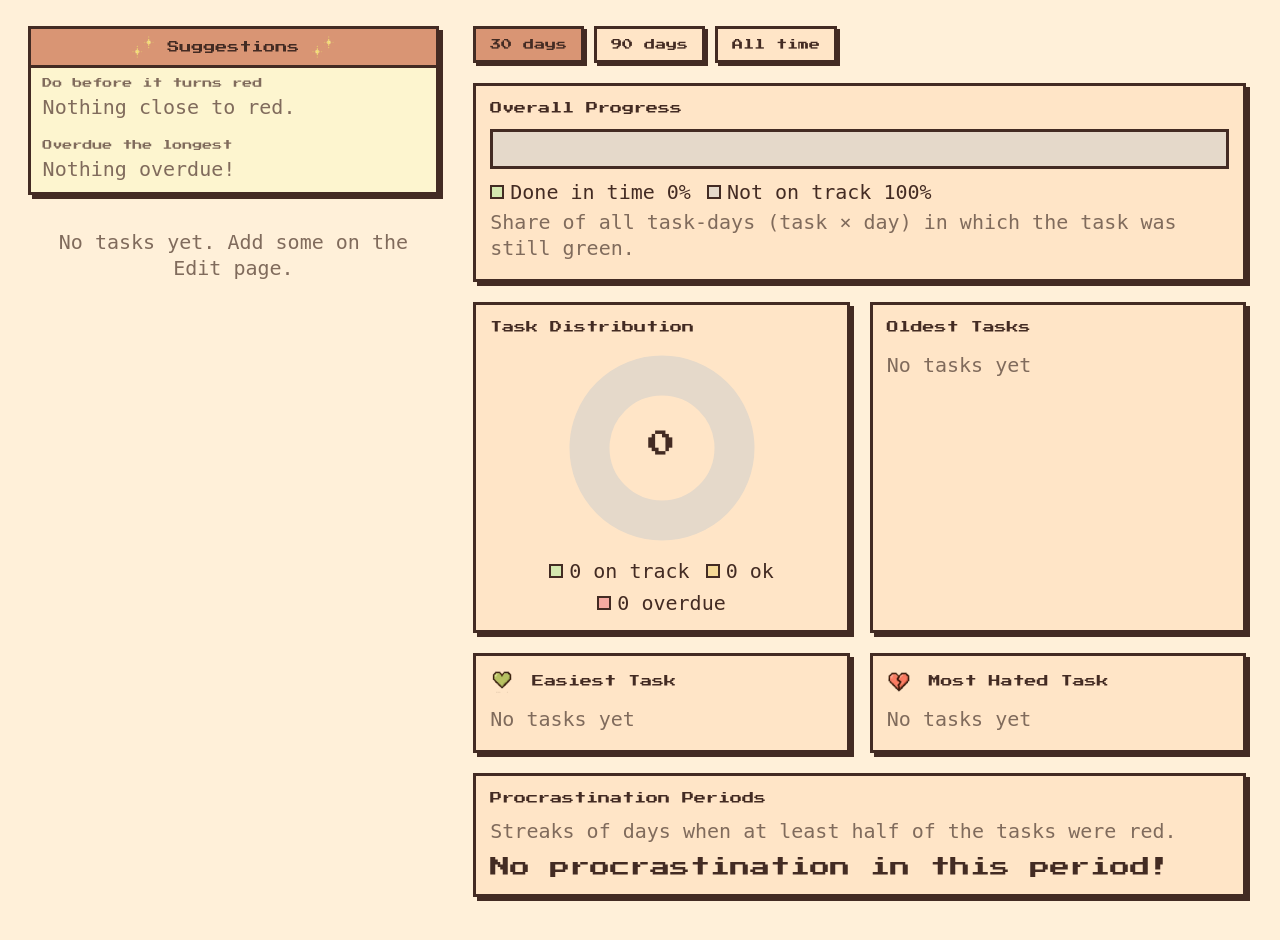
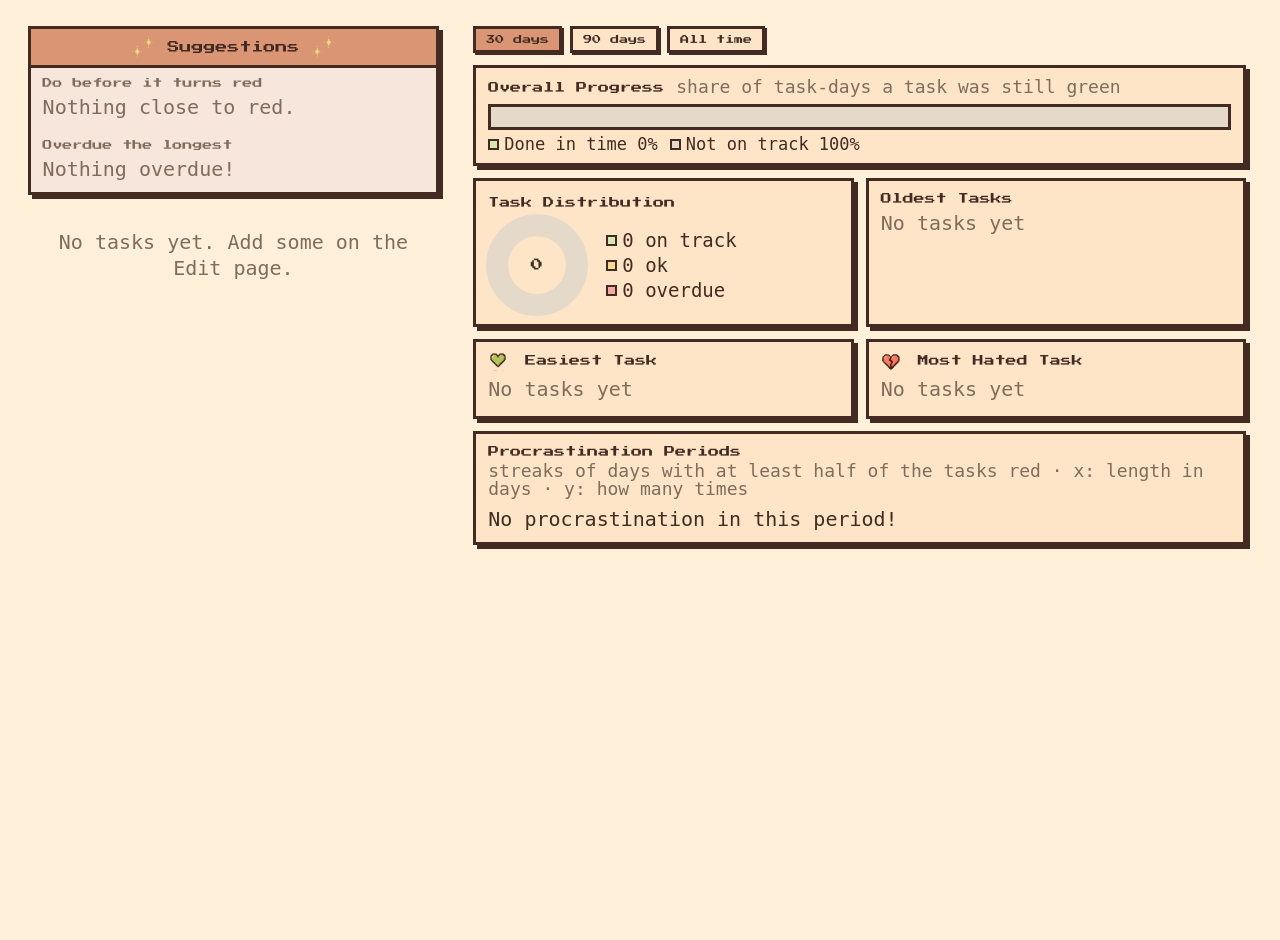
Before and after one commit to ArsenZv/hometasks-dashboard, a Flask app: page / in a window 1280 px wide. Shown: the part 68-1008 px from the top of the page. Run offline with Flask 3, Linux system fonts and the light colour scheme; data that the repository does not hold is empty; some web fonts are replaced.

Commit message:
make statistics block more compact

```diff
--- a/static/home.js
+++ b/static/home.js
@@ -148,13 +148,14 @@ function renderProgress(p) {
     seg.style.width = `${p.green}%`;
     seg.style.background = COLORS.green;
     seg.title = `green: ${p.green}%`;
+    // a divider between green and grey, but only when both are visible
+    seg.classList.toggle('edge', p.green > 0 && p.green < 100);
     bar.appendChild(seg);
     box.appendChild(bar);
     const legend = el('div', 'legend');
     legend.appendChild(legendItem(COLORS.green, `Done in time ${p.green}%`));
     legend.appendChild(legendItem('#E5D9CA', `Not on track ${Math.round((100 - p.green) * 10) / 10}%`));
     box.appendChild(legend);
-    box.appendChild(el('p', 'muted small', 'Share of all task-days (task × day) in which the task was still green.'));
 }
 
 function arcPath(cx, cy, rOuter, rInner, a0, a1) {
@@ -187,14 +188,16 @@ function renderDonut(dist) {
             angle += span;
         });
     }
-    const label = svg('text', { x: cx, y: cy + 8, 'text-anchor': 'middle', class: 'donut-total' });
+    const label = svg('text', { x: cx, y: cy, 'text-anchor': 'middle', 'dominant-baseline': 'central', class: 'donut-total' });
     label.textContent = total;
     chart.appendChild(label);
-    box.appendChild(chart);
 
     const legend = el('div', 'legend');
     ['green', 'yellow', 'red'].forEach(c => legend.appendChild(legendItem(COLORS[c], `${dist[c]} ${STATUS_LABEL[c]}`)));
-    box.appendChild(legend);
+    const wrap = el('div', 'donut-wrap');
+    wrap.appendChild(chart);
+    wrap.appendChild(legend);
+    box.appendChild(wrap);
 }
 
 function renderOldest(oldest) {
@@ -220,14 +223,15 @@ function renderHighlight(id, task, describe) {
     card.appendChild(iconImg(task.icon, 'highlight-icon'));
     const text = el('div', 'highlight-text');
     text.appendChild(el('div', 'highlight-name', task.string));
-    text.appendChild(el('div', 'muted small', describe(task)));
+    const detail = el('div', 'muted small', describe(task));
+    detail.title = `Done ${task.completions}× in this period; due every ${task.lifespan} day(s). ${task.ease}× means done ${task.ease} times as often as needed to never turn red.`;
+    text.appendChild(detail);
     card.appendChild(text);
     box.appendChild(card);
 }
 
 function describeEase(t) {
-    const every = t.lifespan === 1 ? 'every day' : `every ${t.lifespan} days`;
-    return `done ${t.completions}x, due ${every} (${t.ease}x of needed)`;
+    return `done ${t.completions}× · ${t.ease}× of due`;
 }
 
 function renderProcrastination(p) {
@@ -241,7 +245,7 @@ function renderProcrastination(p) {
     const bins = Array.from({ length: p.longest }, (_, i) => ({ length: i + 1, count: counts.get(i + 1) || 0 }));
     const maxCount = Math.max(...bins.map(b => b.count));
 
-    const [W, H, padL, padB, padT] = [Math.max(320, bins.length * 34 + 50), 170, 34, 30, 14];
+    const [W, H, padL, padB, padT] = [Math.max(260, bins.length * 30 + 44), 120, 28, 22, 10];
     const chart = svg('svg', { viewBox: `0 0 ${W} ${H}`, class: 'hist-svg', role: 'img' });
     const plotH = H - padB - padT;
     const bw = (W - padL - 8) / bins.length;
@@ -263,13 +267,12 @@ function renderProcrastination(p) {
             bar.appendChild(tip);
             chart.appendChild(bar);
         }
-        const t = svg('text', { x: x + (bw - 8) / 2, y: H - 12, 'text-anchor': 'middle', class: 'axis-text' });
+        const t = svg('text', { x: x + (bw - 8) / 2, y: H - 6, 'text-anchor': 'middle', class: 'axis-text' });
         t.textContent = b.length;
         chart.appendChild(t);
     });
     chart.appendChild(svg('line', { x1: padL, x2: W - 8, y1: padT + plotH, y2: padT + plotH, stroke: INK, 'stroke-width': 3 }));
     box.appendChild(chart);
-    box.appendChild(el('p', 'axis-caption', 'x: length of the streak (days) · y: how many times'));
     box.appendChild(el('p', 'big-number',
         `Longest: ${p.longest} day${p.longest === 1 ? '' : 's'}` + (p.current ? ` · happening now: ${p.current}` : '')));
 }
--- a/static/styles.css
+++ b/static/styles.css
@@ -153,7 +153,7 @@ button:disabled { background: var(--btn-disabled); color: var(--muted); cursor:
 
 /* left column: suggestions stay on top, only the list scrolls */
 #tasks-column { gap: 16px; }
-#suggestions { flex: none; margin: 2px 8px 0 2px; padding: 0; background: #FDF5CF; }   /* same width as the cards below */
+#suggestions { flex: none; margin: 2px 8px 0 2px; padding: 0; background: #F7E6DC; }   /* very light terracotta */   /* same width as the cards below */
 #suggestions h2 { display: flex; align-items: center; justify-content: center; gap: 12px; margin: 0; padding: 6px 12px; background: var(--btn-primary); border-bottom: var(--border); }
 .suggestions-icon { width: 24px; height: 24px; }
 .suggestion-group { padding: 2px 12px 6px; }
@@ -201,40 +201,52 @@ button:disabled { background: var(--btn-disabled); color: var(--muted); cursor:
 .strip-box { flex: 1; max-width: 16px; height: 12px; border: 2px solid var(--ink); }
 .strip-box.unknown { background: var(--btn-disabled); border-color: var(--tan); }
 
-/* statistics */
-.range-buttons { display: flex; gap: 10px; }
-.range-button { font-family: var(--font-display); font-size: 11px; padding: 10px 14px; }
+/* statistics (compact: made for phones and small screens) */
+#stats-column { gap: 12px; }
+#stats-column .panel { padding: 10px 12px; }
+#stats-column .panel h2 { margin-bottom: 0; font-size: 11px; }
+.panel-head { display: flex; flex-wrap: wrap; align-items: baseline; gap: 2px 12px; margin-bottom: 8px; }
+.hint { font-family: var(--font-small); font-size: 18px; line-height: 1; color: var(--muted); }
+
+.range-buttons { display: flex; gap: 8px; }
+.range-button { font-family: var(--font-display); font-size: 9px; padding: 6px 10px; box-shadow: 2px 2px 0 var(--ink); }
+.range-button:active { transform: translate(2px, 2px); }
 .range-button.active { background: var(--btn-primary); }
 
-.stats-row { display: grid; grid-template-columns: repeat(2, minmax(0, 1fr)); gap: 20px; }
+.stats-row { display: grid; grid-template-columns: repeat(2, minmax(0, 1fr)); gap: 12px; }
 .stats-row .panel { margin: 0; }
-.small { font-size: 20px; }
-.title-icon { width: 24px; height: 24px; vertical-align: middle; margin-right: 6px; }
+.small { font-size: 18px; }
+.title-icon { width: 20px; height: 20px; vertical-align: middle; margin-right: 6px; }
 
-.progress-bar { display: flex; height: 40px; background: var(--btn-disabled); border: var(--border); }
+.progress-bar { display: flex; height: 26px; background: var(--btn-disabled); border: var(--border); }
 .progress-seg { height: 100%; }
-.legend { display: flex; flex-wrap: wrap; gap: 6px 16px; margin-top: 10px; font-family: var(--font-small); font-size: 20px; }
-.legend-item { display: inline-flex; align-items: center; gap: 6px; }
-.legend-swatch { width: 14px; height: 14px; border: 2px solid var(--ink); }
-.big-number { margin: 10px 0 0; font-size: 20px; }
+.progress-seg.edge { border-right: 3px solid var(--ink); }
+.legend { display: flex; flex-wrap: wrap; gap: 2px 12px; margin-top: 6px; font-family: var(--font-small); font-size: 17px; line-height: 1; }
+.legend-item { display: inline-flex; align-items: center; gap: 5px; }
+.legend-swatch { width: 11px; height: 11px; border: 2px solid var(--ink); }
+.big-number { margin: 6px 0 0; font-family: var(--font-small); font-size: 20px; }
 
-.donut-svg { display: block; width: 100%; max-width: 200px; margin: 0 auto; }
-.donut-total { font-family: var(--font-display); font-size: 22px; fill: var(--ink); }
-#donut .legend { justify-content: center; }
+/* donut: chart left, legend as a column on the right */
+.donut-wrap { display: flex; align-items: center; justify-content: flex-start; gap: 14px; }
+#stats-column .donut-panel { padding: 14px 14px 4px 6px; }
+.donut-panel h2 { padding-left: 6px; }
+.donut-svg { display: block; flex: none; width: 110px; height: 110px; }
+.donut-total { font-family: var(--font-display); font-size: 18px; fill: var(--ink); }
+.donut-wrap .legend { flex-direction: column; gap: 6px; margin: 0; font-size: 19px; }
 
-#oldest-tasks-list { display: flex; flex-direction: column; gap: 10px; }
-.oldest-task { display: flex; align-items: center; gap: 10px; padding: 10px; border: var(--border); }
+#oldest-tasks-list { display: flex; flex-direction: column; gap: 8px; }
+.oldest-task { display: flex; align-items: center; gap: 8px; padding: 5px 8px; border: var(--border); }
 .oldest-text { min-width: 0; }
-.oldest-task-title { overflow-wrap: anywhere; }
-.oldest-task-info { font-family: var(--font-small); font-size: 20px; color: var(--muted); }
+.oldest-task-title { overflow-wrap: anywhere; line-height: 1.1; }
+.oldest-task-info { font-family: var(--font-small); font-size: 18px; line-height: 1; color: var(--muted); }
 
-.highlight { display: flex; align-items: center; gap: 12px; padding: 10px; background: var(--cream); border: var(--border); }
-.highlight-icon { width: 64px; height: 64px; flex: none; }
-.highlight-name { font-size: 22px; overflow-wrap: anywhere; }
+.highlight { display: flex; align-items: center; gap: 8px; padding: 6px 8px; background: var(--cream); border: var(--border); }
+.highlight-icon { width: 40px; height: 40px; flex: none; }
+.highlight-name { font-size: 18px; line-height: 1.1; overflow-wrap: anywhere; }
+.highlight .muted { margin: 2px 0 0; font-size: 18px; line-height: 1; }
 
-.hist-svg { display: block; width: 100%; max-width: 440px; }
-.axis-text { font-family: var(--font-small); font-size: 14px; fill: var(--ink); }
-.axis-caption { margin: 2px 0 0; font-family: var(--font-small); font-size: 18px; color: var(--muted); }
+.hist-svg { display: block; width: 100%; max-width: 330px; }
+.axis-text { font-family: var(--font-small); font-size: 13px; fill: var(--ink); }
 
 /* desktop: app-like screen, each column scrolls on its own and the page itself does not */
 @media (min-width: 901px) {
--- a/templates/index.html
+++ b/templates/index.html
@@ -22,12 +22,15 @@
         </div>
 
         <div class="panel">
-            <h2>Overall Progress</h2>
+            <div class="panel-head">
+                <h2>Overall Progress</h2>
+                <span class="hint">share of task-days a task was still green</span>
+            </div>
             <div id="progress"></div>
         </div>
 
         <div class="stats-row">
-            <div class="panel">
+            <div class="panel donut-panel">
                 <h2>Task Distribution</h2>
                 <div id="donut"></div>
             </div>
@@ -49,8 +52,10 @@
         </div>
 
         <div class="panel">
-            <h2>Procrastination Periods</h2>
-            <p class="muted small">Streaks of days when at least half of the tasks were red.</p>
+            <div class="panel-head">
+                <h2>Procrastination Periods</h2>
+                <span class="hint">streaks of days with at least half of the tasks red · x: length in days · y: how many times</span>
+            </div>
             <div id="procrastination"></div>
         </div>
     </section>
```
